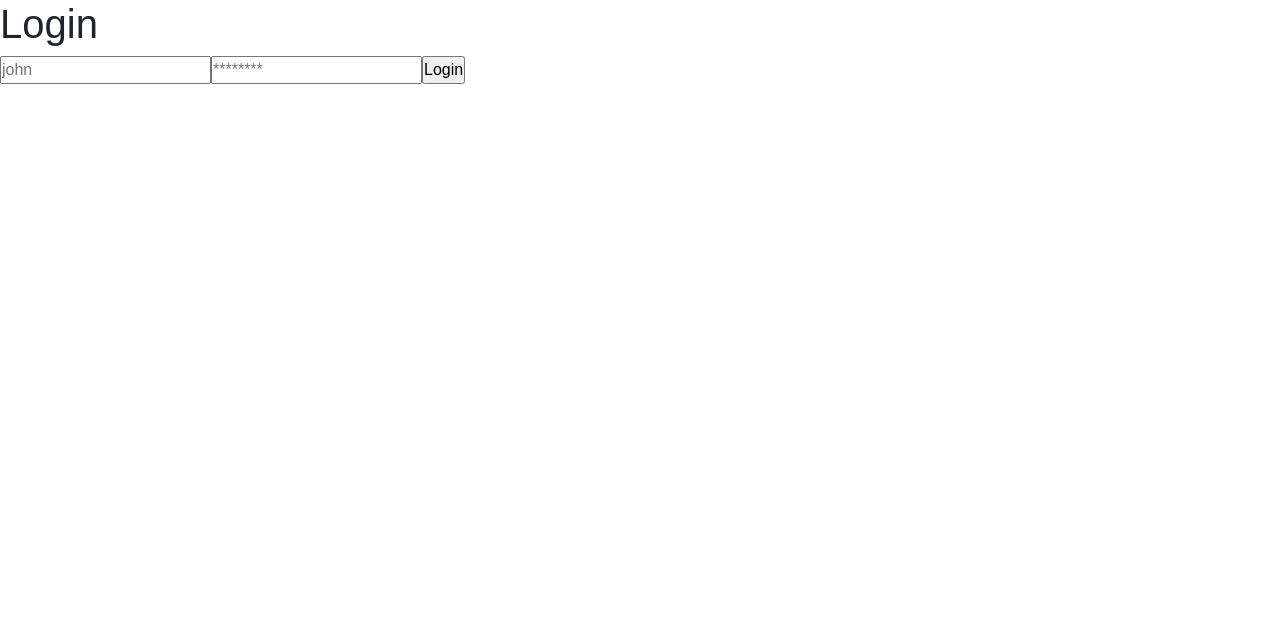
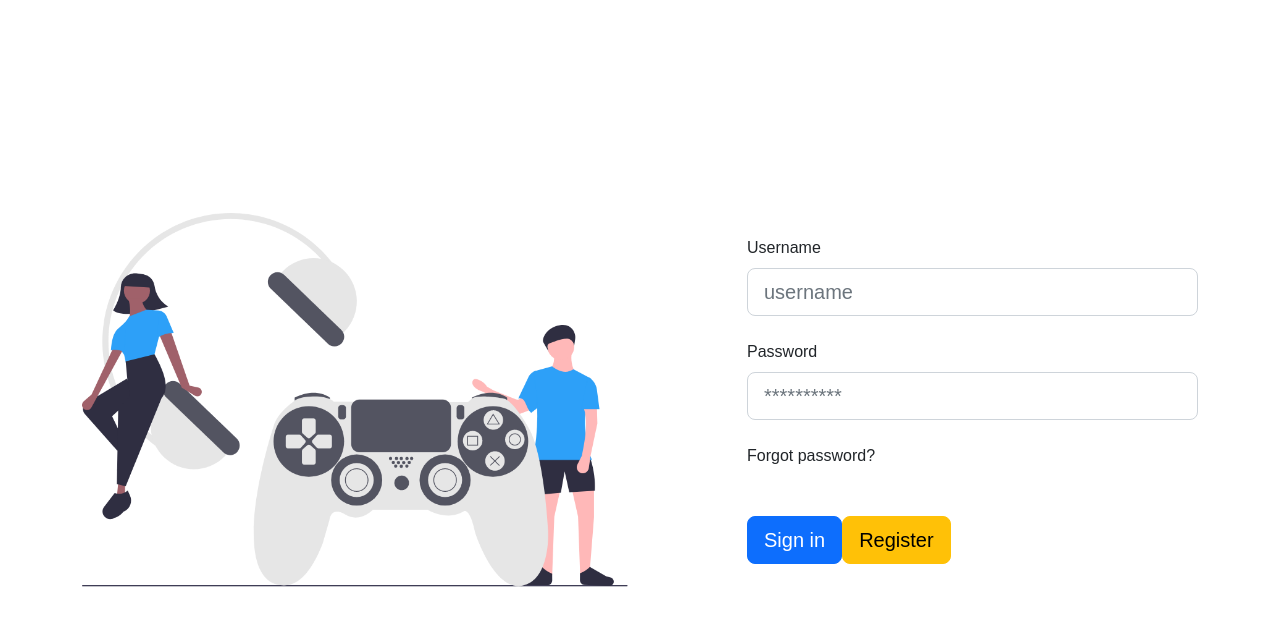
Before and after one commit to tim-binar-platinum/frontend_gameweb10, a Next.js app: page /auth/signin in a window 1280 px wide. Shown: the top 626 px of the page. Built offline with nearby package versions, Linux system fonts and the light colour scheme.

Commit message:
bugfix cannot login

```diff
--- a/pages/api/auth/[...nextauth].js
+++ b/pages/api/auth/[...nextauth].js
@@ -1,5 +1,6 @@
 import NextAuth from "next-auth";
 import CredentialsProvider from "next-auth/providers/credentials";
+
 export const authOptions = {
   // Configure one or more authentication providers
   session: {
--- a/pages/auth/signin.jsx
+++ b/pages/auth/signin.jsx
@@ -1,11 +1,15 @@
 import { signIn } from "next-auth/react";
 import { useState } from "react";
+import Link from "next/link";
+import Image from "next/image";
+import art from "../../public/image/landingpage-art.png";
 
 const SignIn = () => {
   const [userInfo, setUserInfo] = useState({ username: "", password: "" });
   const handleSubmit = async (e) => {
     // validate your userinfo
     e.preventDefault();
+    console.log(e);
 
     const res = await signIn("credentials", {
       username: userInfo.username,
@@ -16,27 +20,67 @@ const SignIn = () => {
     console.log(res);
   };
   return (
-    <div className="sign-in-form">
+    <div>
+      <div className="vh-100">
+        <div className="container py-5 h-100">
+          <div className="row d-flex align-items-center justify-content-center h-100">
+            <div className="col-md-8 col-lg-7 col-xl-6">
+              <Image src={art} className="img-fluid" alt="phone" />
+            </div>
+            <div className="col-md-7 col-lg-5 col-xl-5 offset-xl-1">
               <form onSubmit={handleSubmit}>
-        <h1>Login</h1>
+                {/* username input */}
+                <div className="form-outline mb-4">
+                  <label className="form-label text-capitalize" id="username">
+                    Username
+                  </label>
                   <input
+                    type="text"
+                    placeholder="username"
+                    className="form-control form-control-lg"
                     value={userInfo.username}
-          onChange={({ target }) =>
-            setUserInfo({ ...userInfo, username: target.value })
+                    onChange={(e) =>
+                      setUserInfo({ ...userInfo, username: e.target.value })
                     }
-          type="text"
-          placeholder="john"
                   />
+                </div>
+                {/* Password input */}
+                <div className="form-outline mb-4">
+                  <label className="form-label text-capitalize" id="password">
+                    Password
+                  </label>
                   <input
-          value={userInfo.password}
-          onChange={({ target }) =>
-            setUserInfo({ ...userInfo, password: target.value })
+                    type="password"
+                    placeholder="**********"
+                    className="form-control form-control-lg"
+                    onChange={(e) =>
+                      setUserInfo({ ...userInfo, password: e.target.value })
                     }
-          type="password"
-          placeholder="********"
                   />
-        <input type="submit" value="Login" />
+                </div>
+                <div>
+                  <a href="#">Forgot password?</a>
+                </div>
+                {/* Submit button */}
+                <button
+                  type="submit"
+                  className="btn btn-primary btn-lg btn-block mt-5"
+                >
+                  Sign in
+                </button>
+                <Link href="/register">
+                  <button
+                    type="submit"
+                    className="btn btn-warning btn-lg btn-block mt-5"
+                  >
+                    Register
+                  </button>
+                </Link>
               </form>
+            </div>
+          </div>
+        </div>
+      </div>
     </div>
   );
 };
--- a/pages/login.js
+++ b/pages/login.js
@@ -1,5 +1,4 @@
 import { useState } from "react";
-
 import Link from "next/link";
 import Image from "next/image";
 import Input from "./components/Input";
@@ -14,6 +13,8 @@ const Login = () => {
       username: email,
       password: password,
     };
+    console.log(data);
+
     fetch("http://103.181.143.76:4000/login", {
       method: "POST",
       headers: {
--- a/pages/register.js
+++ b/pages/register.js
@@ -92,7 +92,7 @@ export default function Create() {
       });
     console.log(response.data.jwt);
     localStorage.setItem("items", JSON.stringify(response.data.jwt));
-    localStorage.getItem("item");
+    localStorage.getItem("items");
   };
 
   return (
```
Lines whose indentation alone changed are shown as unchanged.
